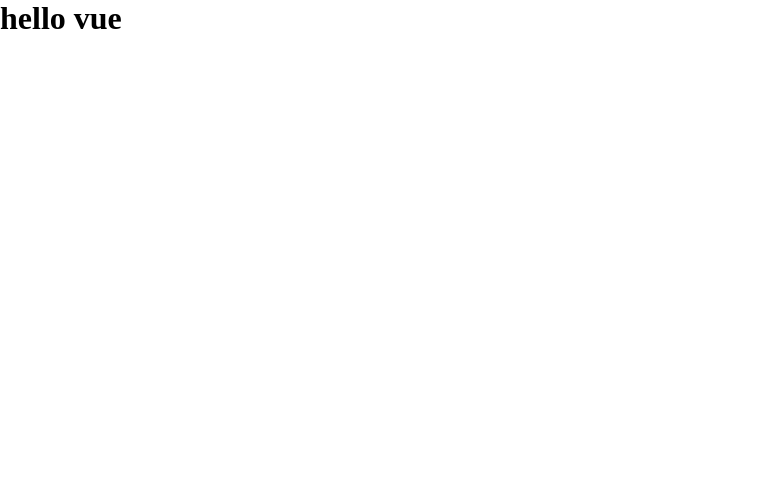
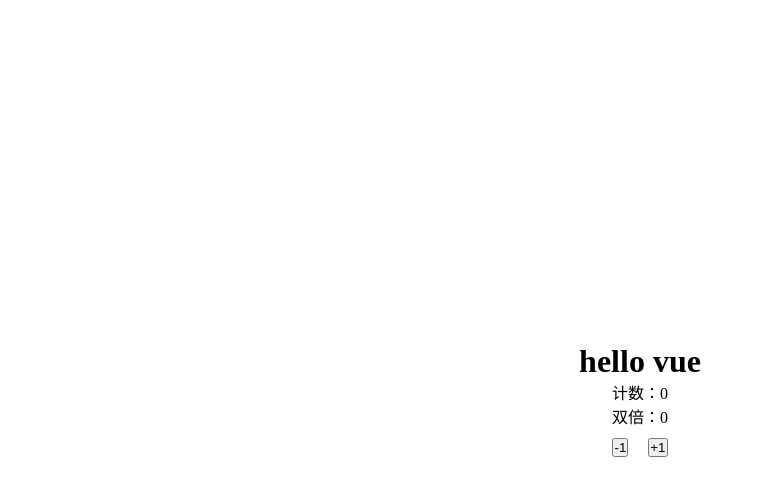
Before and after one commit to jieci0825/mini-pinia, a Vue app: page / in a window 1280 px wide. Shown: the top 496 px of the page, without its empty margins (0-763 px from the left). Built offline with nearby package versions, Linux system fonts and the light colour scheme.

Commit message:
feat: 完成 pinia 的基本实现

```diff
--- a/package.json
+++ b/package.json
@@ -9,6 +9,7 @@
     "preview": "vite preview"
   },
   "dependencies": {
+    "less": "^4.2.0",
     "vue": "^3.5.12"
   },
   "devDependencies": {
--- a/src/App.vue
+++ b/src/App.vue
@@ -1,7 +1,52 @@
-<script setup></script>
+<script setup>
+import { useCounterStore } from './store/counterStore'
+
+const useCounter = useCounterStore()
+console.log(useCounter)
+
+const { increase: inc } = useCounter
+
+const increase = () => {
+  // useCounter.count++
+  // useCounter.increase()
+  inc()
+}
+const decrease = () => {
+  useCounter.count--
+}
+</script>
 
 <template>
-	<h1>hello vue</h1>
+  <div class="container">
+    <h1>hello vue</h1>
+    <div>
+      <span>计数：</span>
+      <span>{{ useCounter.count }}</span>
+    </div>
+    <div>
+      <span>双倍：</span>
+      <span>{{ useCounter.doubleCount }}</span>
+    </div>
+    <div class="btns">
+      <button @click="decrease">-1</button>
+      <button @click="increase">+1</button>
+    </div>
+  </div>
 </template>
 
-<style scoped></style>
+<style scoped lang="less">
+.container {
+  width: 100%;
+  height: 100vh;
+  display: flex;
+  flex-direction: column;
+  justify-content: center;
+  align-items: center;
+  .btns {
+    margin-top: 10px;
+    button {
+      margin: 0 10px;
+    }
+  }
+}
+</style>
--- a/src/main.js
+++ b/src/main.js
@@ -1,7 +1,11 @@
 import { createApp } from 'vue'
-import './style.css'
-import App from './App.vue'
+import '@/style.css'
+import App from '@/App.vue'
 
-import { createPinia } from './pinia'
+import { createPinia } from '@/pinia'
 
-createApp(App).mount('#app')
+const pinia = createPinia()
+
+const app = createApp(App)
+app.use(pinia)
+app.mount('#app')
--- a/src/pinia/createPinia.js
+++ b/src/pinia/createPinia.js
@@ -1 +1,34 @@
-export function createPinia() {}
+import { effectScope, markRaw, ref } from 'vue'
+import { PiniaSymbol } from './rootStore'
+
+export function createPinia() {
+  // 创建一个响应式作用域
+  //  - 这个作用域可以包含多个响应式副作用（effect），并且这些副作用可以一起被停止或清除
+  //  - 即将副作用应该一起被管理
+  //  - 参数传入 true 表示不会收集子级的 effectScope
+  const scope = effectScope()
+
+  // run 方法的返回值就是这个 fn 的返回结果
+  const state = scope.run(() => ref({}))
+
+  // 通过 markRaw 方法让其在 Vue 的响应式系统中不被追踪。即不会对这个对象进行依赖收集和响应式更新。
+  //  - 并通过 markRaw 方法将这个对象标记为不可变对象，就不会被外部修改为一个响应式对象
+  const pinia = markRaw({
+    install(app) {
+      pinia._app = app
+      // 将 pinia 实例暴露到 app 上，所有读组件都可以通过 inject 注入进来
+      app.provide(PiniaSymbol, pinia)
+      // 将pinia实例挂载到全局属性上
+      app.config.globalProperties.$pinia = pinia
+    },
+    _app: null,
+    // pinia 完整的状态
+    state,
+    // 管理整个 effectScope
+    _e: scope,
+    // 存储所有的 store
+    _s: new Map()
+  })
+
+  return pinia
+}
--- a/src/pinia/defineStore.js
+++ b/src/pinia/defineStore.js
@@ -1 +1,105 @@
-export function defineStore(id, options) {}
+import {
+  computed,
+  effectScope,
+  getCurrentInstance,
+  inject,
+  reactive,
+  toRefs
+} from 'vue'
+import { extend, isFunction, isObject, isString } from './utils'
+import { PiniaSymbol } from './rootStore'
+
+export function defineStore(idOrOptions, setup) {
+  // 处理参数
+  const { id, options } = normalization(idOrOptions, setup)
+
+  // 处理之后的 id 是字符串，options 是对象或者函数
+
+  function useStore() {
+    const currentInstance = getCurrentInstance()
+    if (!currentInstance) {
+      console.warn('useStore 必须在组件中使用')
+      return
+    }
+
+    // 获取全局的 pinia 实例
+    const piniaIns = inject(PiniaSymbol)
+
+    // 如果当前 id 没有注册过，则注册
+    if (!piniaIns._s.has(id)) {
+      createOptionsStore(id, options, piniaIns)
+    }
+
+    const store = piniaIns._s.get(id)
+    return store
+  }
+
+  return useStore
+}
+
+function createOptionsStore(id, options, pinia) {
+  const { state, actions, getters } = options
+
+  let scope
+  const store = reactive({})
+
+  function setup() {
+    pinia.state.value[id] = state ? state() : {}
+
+    // 这里转成 ref 也不会影响通过 store 取值
+    // store 是一个 reactive，reactive 里面有 ref 数据时，会拆包，及外部访问也不需要 .value
+    const localState = toRefs(pinia.state.value[id])
+
+    const _getters = Object.keys(getters || {}).reduce(
+      (computedGetter, name) => {
+        computedGetter[name] = computed(() => {
+          return getters[name].call(store, store)
+        })
+
+        return computedGetter
+      },
+      {}
+    )
+
+    return extend(localState, actions, _getters)
+  }
+
+  const setupStore = pinia._e.run(() => {
+    scope = effectScope()
+    // scope.run 返回值就是这个回调函数的返回值
+    return scope.run(() => setup())
+  })
+
+  function wrapActions(name, action) {
+    return function (...args) {
+      // 触发 actions 的时候可以加入一些其他逻辑
+      const result = action.apply(store, args)
+      return result
+    }
+  }
+
+  // 处理 actions 中函数，绑定 this 到 store 上
+  for (const key in setupStore) {
+    const value = setupStore[key]
+    if (isFunction(value)) {
+      setupStore[key] = wrapActions(key, value)
+    }
+  }
+
+  extend(store, setupStore)
+
+  pinia._s.set(id, store)
+}
+
+function normalization(idOrOptions, setup) {
+  let id
+  let options
+  if (isString(idOrOptions)) {
+    id = idOrOptions
+    options = setup
+  } else if (isObject(idOrOptions)) {
+    id = idOrOptions.id
+    options = idOrOptions
+  }
+  return { id, options }
+}
--- /dev/null
+++ b/src/pinia/rootStore.js
@@ -0,0 +1 @@
+export const PiniaSymbol = Symbol('pinia')
--- /dev/null
+++ b/src/pinia/utils.js
@@ -0,0 +1,13 @@
+export function isString(value) {
+  return typeof value === 'string'
+}
+
+export function isFunction(value) {
+  return typeof value === 'function'
+}
+
+export function isObject(value) {
+  return typeof value === 'object' && value !== null
+}
+
+export const extend = Object.assign
--- /dev/null
+++ b/src/store/counterStore.js
@@ -0,0 +1,21 @@
+import { defineStore } from '@/pinia'
+
+export const useCounterStore = defineStore('counter', {
+  state: () => ({
+    count: 0,
+    userInfo: {
+      name: '张三',
+      age: 18
+    }
+  }),
+  actions: {
+    increase() {
+      this.count++
+    }
+  },
+  getters: {
+    doubleCount: state => {
+      return state.count * 2
+    }
+  }
+})
--- a/vite.config.js
+++ b/vite.config.js
@@ -4,4 +4,9 @@
 // https://vite.dev/config/
 export default defineConfig({
   plugins: [vue()],
+  resolve: {
+    alias: {
+      '@': '/src'
+    }
+  }
 })
```
Also changed, not shown: 1 other file (tests, documents, lock files or other folders).
